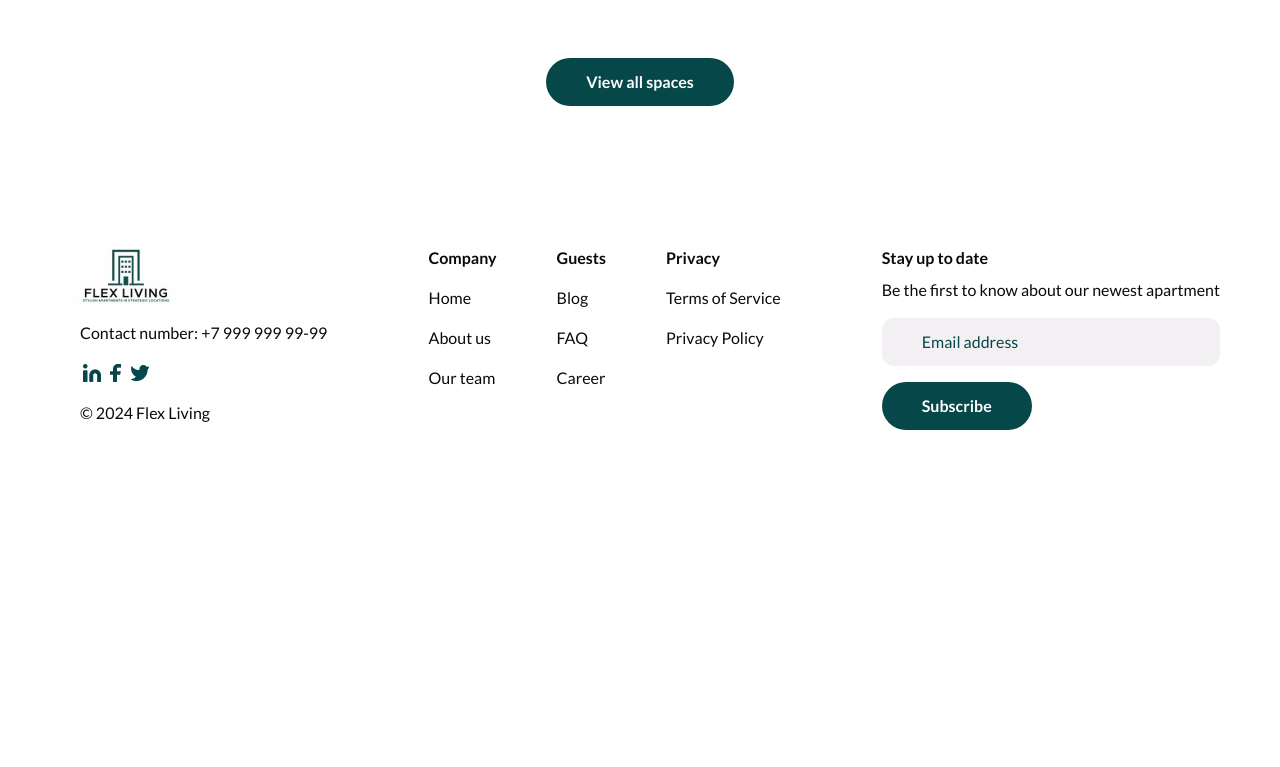
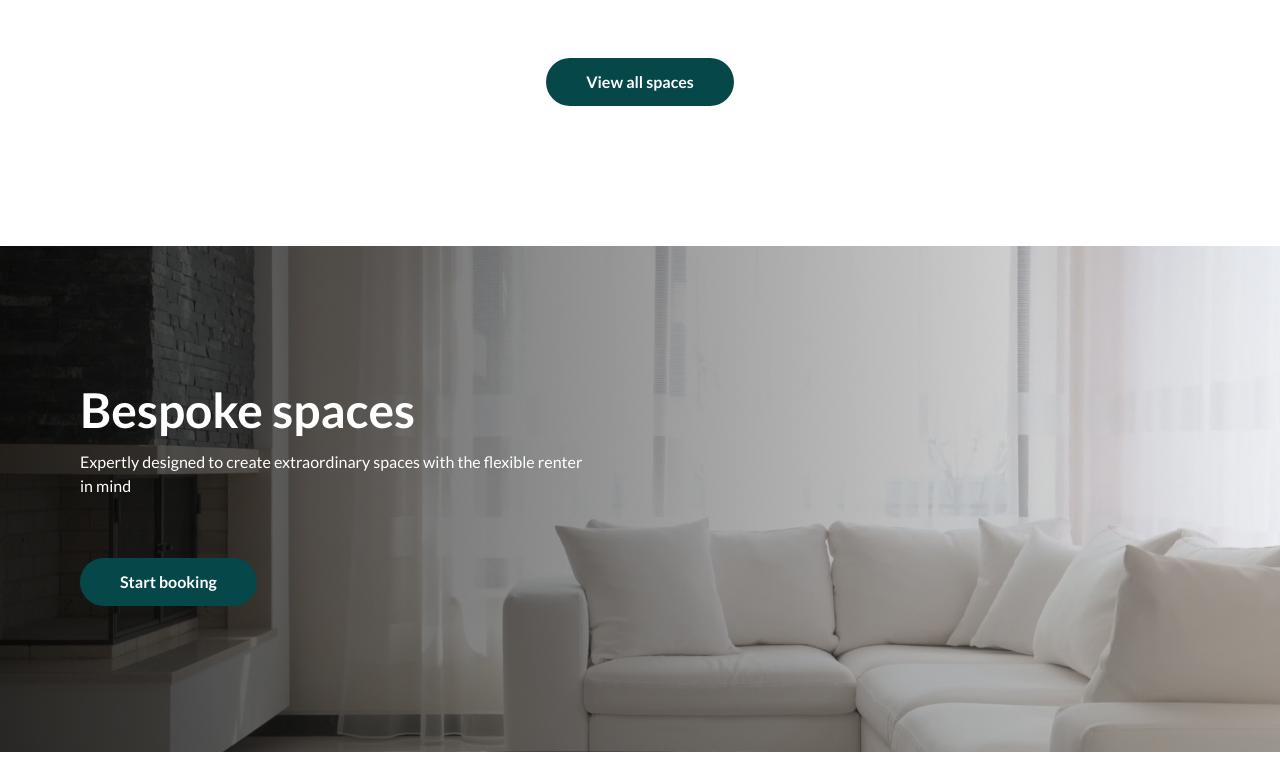
Before and after one commit to StickyDice/venus, a Next.js app: page / in a window 1280 px wide. Shown: the part 2533-3300 px from the top of the page. Before the commit the page ends 2987 px from the top, so only its background shows below. Built offline with nearby package versions, Linux system fonts and the light colour scheme.

Commit message:
добавил 5 блок

```diff
--- a/src/app/page.tsx
+++ b/src/app/page.tsx
@@ -1,5 +1,6 @@
 import Footer from "~/widgets/footer/footer";
 import Header from "~/widgets/header/header";
+import HomeFifthBlock from "~/widgets/home/fifth-block/home-fifth-block";
 import HomeFirstBlock from "~/widgets/home/first-block/home-firts-block";
 import HomeFourthBlock from "~/widgets/home/fourth-block/home-fourth-block";
 import HomeSecondBlock from "~/widgets/home/second-block/home-second-block";
@@ -14,6 +15,7 @@ export default function Home() {
         <HomeSecondBlock />
         <HomeThirdBlock />
         <HomeFourthBlock />
+        <HomeFifthBlock />
       </main>
       <Footer />
     </>
--- /dev/null
+++ b/src/widgets/home/fifth-block/home-fifth-block.tsx
@@ -0,0 +1,25 @@
+import Image from "next/image";
+import AppButton from "~/shared/ui/app-button/app-button";
+
+export default function HomeFifthBlock() {
+  return (
+    <section className="pt-35 flex justify-center">
+      <div className="relative max-w-xl w-full h-[506px]">
+        <Image
+          src="/fifth-block/bespoke-partnerships.jpg"
+          alt=""
+          fill
+          objectFit="cover"
+        />
+        <div className="absolute max-w-lg top-35 left-20">
+          <h2 className="text-5xl font-bold text-white mb-4">Bespoke spaces</h2>
+          <p className="text-white mb-15">
+            Expertly designed to create extraordinary spaces with the flexible
+            renter in mind
+          </p>
+          <AppButton title="Start booking" />
+        </div>
+      </div>
+    </section>
+  );
+}
--- a/src/widgets/home/first-block/home-firts-block.tsx
+++ b/src/widgets/home/first-block/home-firts-block.tsx
@@ -4,7 +4,7 @@ export default function HomeFirstBlock() {
   return (
     <section className="flex justify-center">
       <div className="relative max-w-xl w-full h-[767px] flex justify-center">
-        <Image src="/hero.jpg" layout="fill" alt="" objectFit="cover" />
+        <Image src="/hero.jpg" fill alt="" objectFit="cover" />
         <div className="absolute -left-1 top-35 bg-white px-20 py-15 max-w-lg rounded-r-5xl">
           <h1 className="text-main font-bold leading-main mb-6">
             We rent your property
```
Also changed, not shown: public/fifth-block/bespoke-partnerships.jpg (added).
